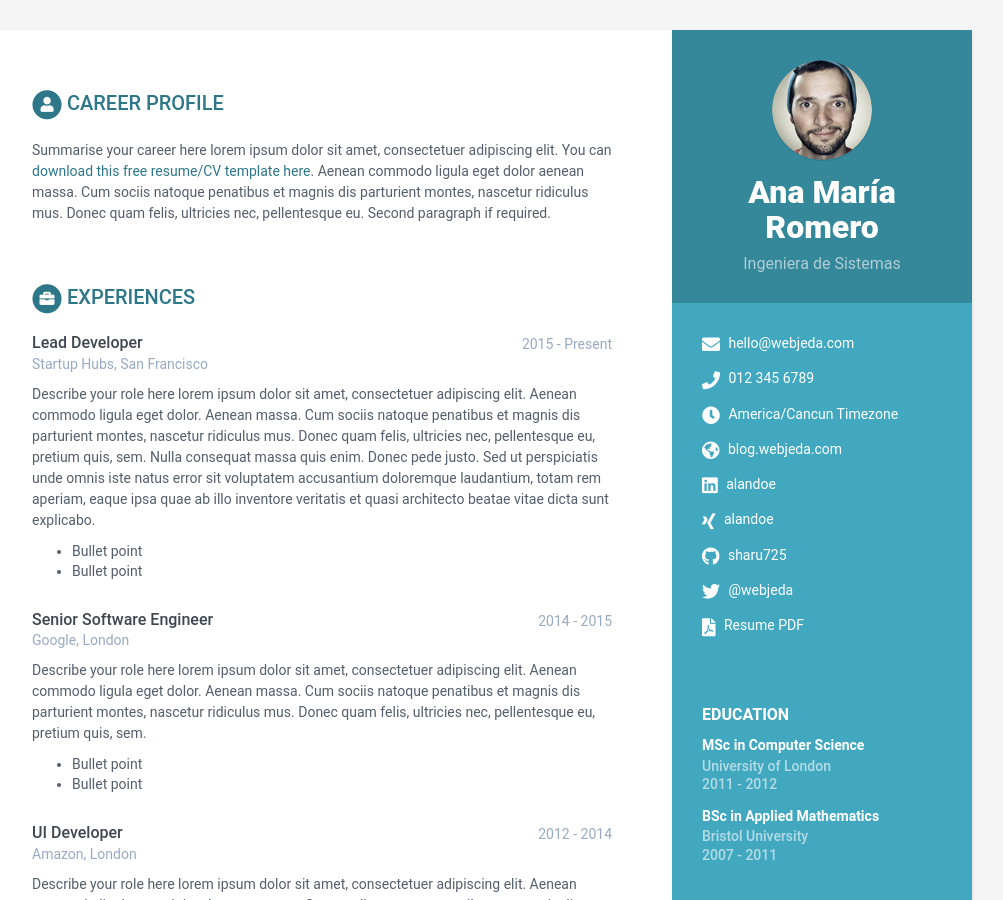
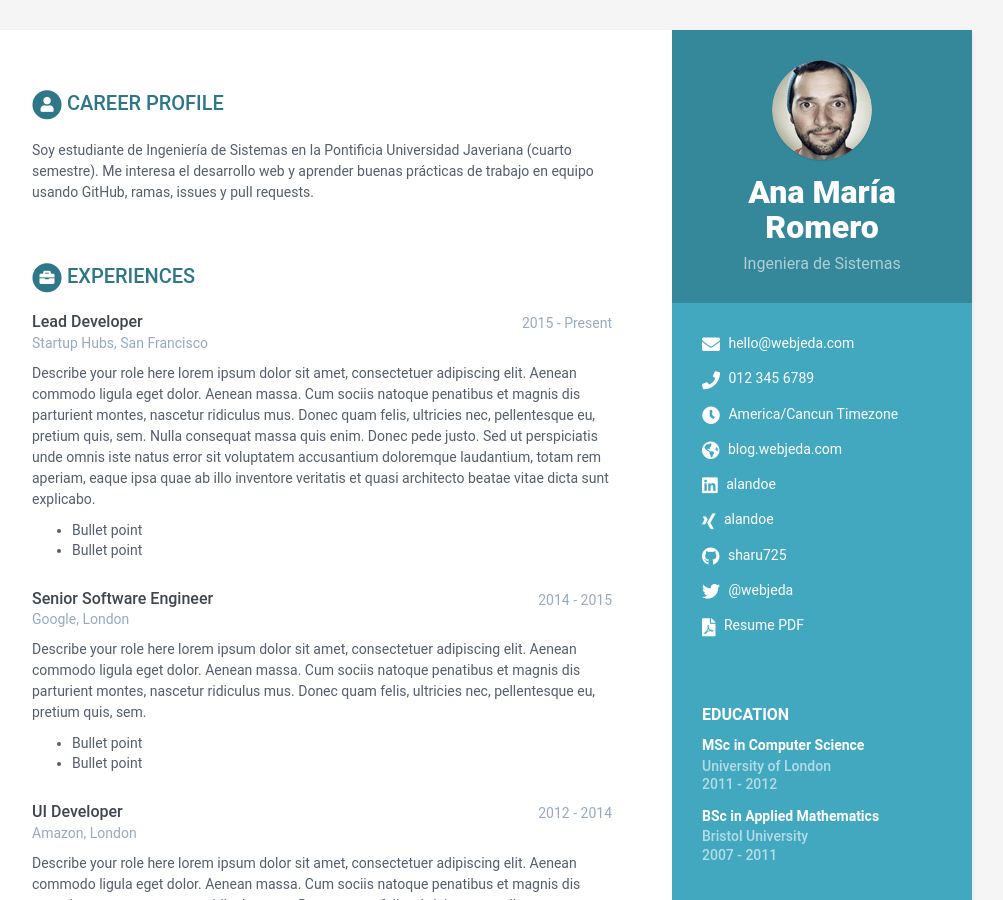
Before and after one commit to Christian-hub-art/Romero-Becerra_CV3, a Jekyll site: the page built from index.html, in a window 1280 px wide and 900 px high. Shown: the whole window, without its empty margins (168-1171 px from the left). Built offline with Jekyll 4.4.1, drawn with Linux system fonts in a browser that asks for light colours.

Commit message:
Actualizar perfil profesional (#11)
Aprobado perfil profesional

```diff
--- a/_data/data.yml
+++ b/_data/data.yml
@@ -57,12 +57,9 @@ sidebar:
 career-profile:
     title: Career Profile
     summary: |
-      Summarise your career here lorem ipsum dolor sit amet, consectetuer
-      adipiscing elit. You can [download this free resume/CV template here]().
-      Aenean commodo ligula eget dolor aenean massa. Cum sociis natoque
-      penatibus et magnis dis parturient montes, nascetur ridiculus mus.
-      Donec quam felis, ultricies nec, pellentesque eu.
-      Second paragraph if required.
+      Soy estudiante de Ingeniería de Sistemas en la Pontificia Universidad Javeriana (cuarto semestre).
+      Me interesa el desarrollo web y aprender buenas prácticas de trabajo en equipo usando GitHub, ramas,
+      issues y pull requests.
 education:
     title: Education
     info:
```
